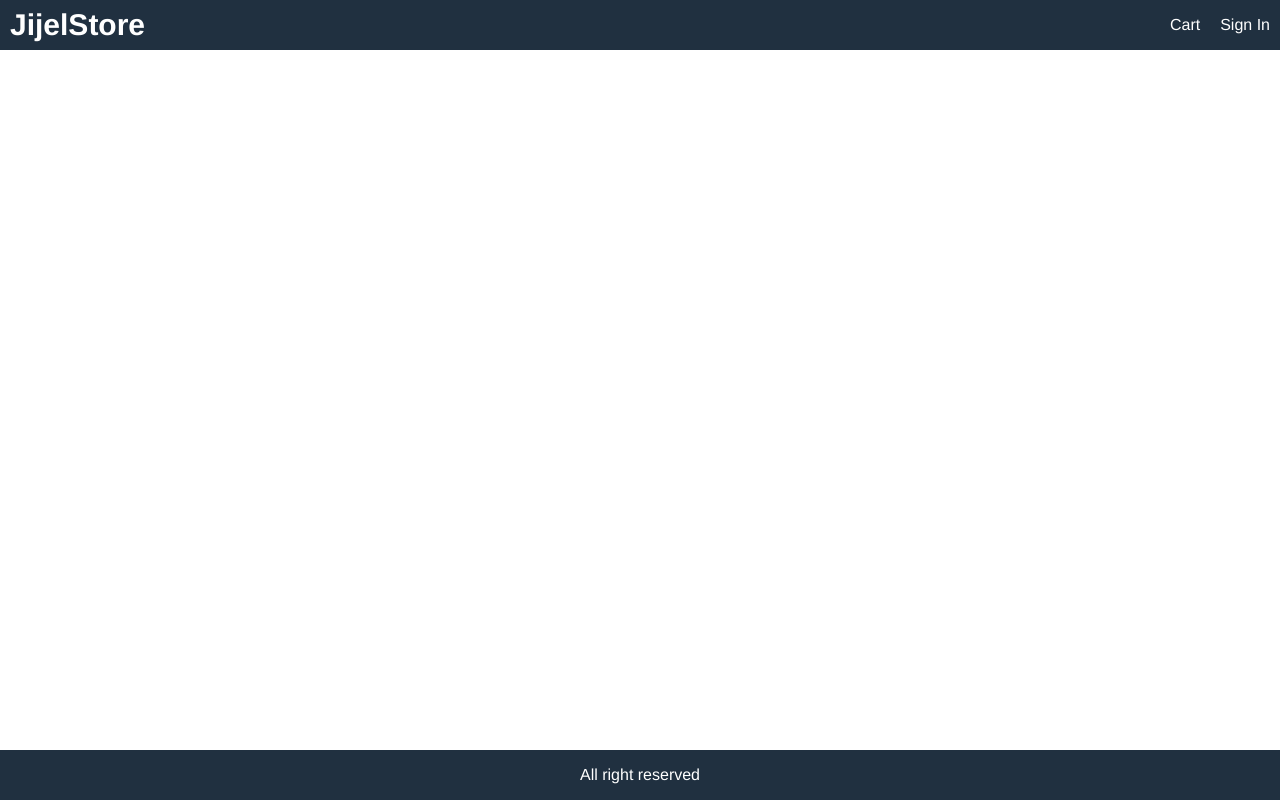
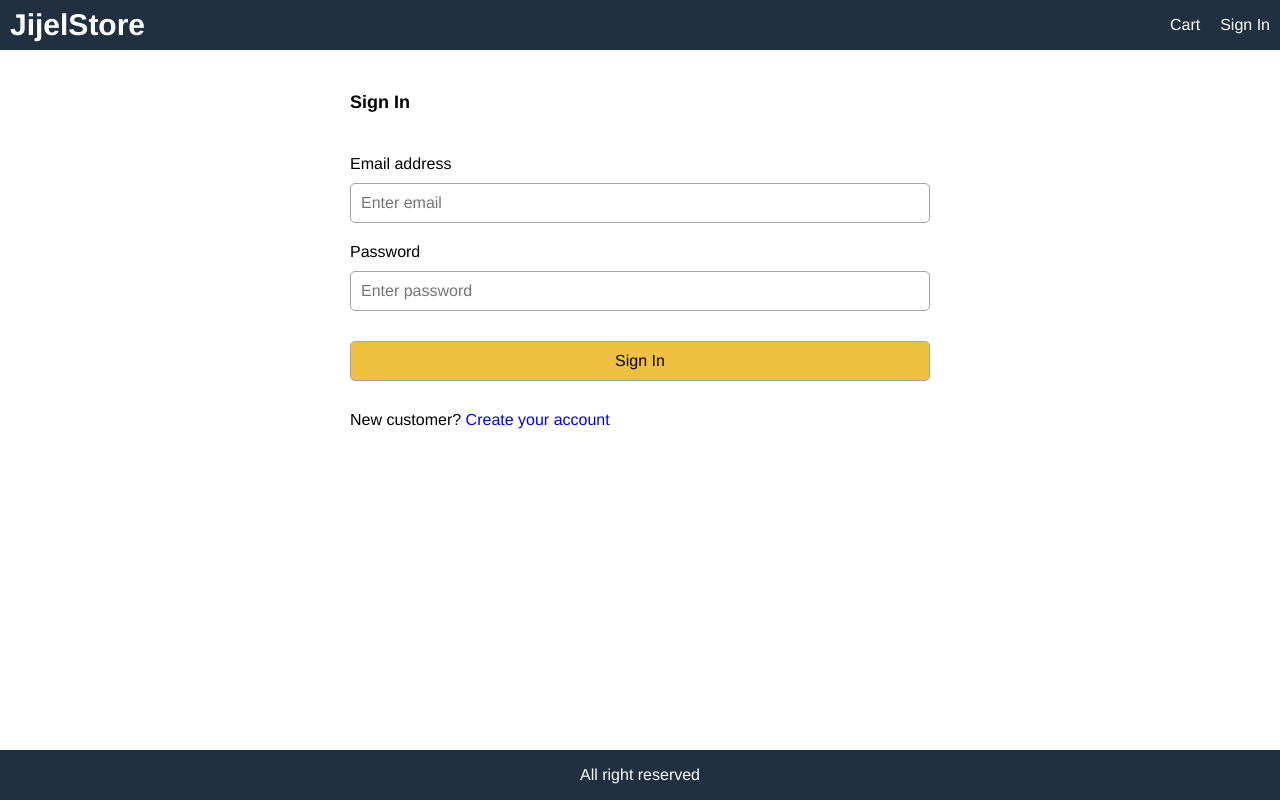
Before and after one commit to harounach/jijelstore, a React (Create React App) app in the folder frontend/: page /signin in a window 1280 px wide. Built offline with nearby package versions, Linux system fonts and the light colour scheme.

Commit message:
Design signin page

```diff
--- a/frontend/src/App.js
+++ b/frontend/src/App.js
@@ -3,6 +3,7 @@
 import HomePage from "./pages/HomePage";
 import ProductPage from "./pages/ProductPage";
 import CartPage from "./pages/CartPage";
+import SigninPage from "./pages/SigninPage";
 
 function App() {
   const cart = useSelector((state) => state.cart);
@@ -29,6 +30,7 @@
         <main>
           <Route path="/cart/:id?" component={CartPage}></Route>
           <Route path="/product/:id" component={ProductPage}></Route>
+          <Route path="/signin" component={SigninPage}></Route>
           <Route path="/" component={HomePage} exact></Route>
         </main>
         <footer className="row center">All right reserved</footer>
--- a/frontend/src/index.css
+++ b/frontend/src/index.css
@@ -216,3 +216,18 @@
   color: #a02020;
   background-color: #ffe0e0e0;
 }
+
+/* Form */
+.form {
+  max-width: 60rem;
+  margin: 0 auto;
+}
+.form > div {
+  display: flex;
+  flex-direction: column;
+  margin: 1rem;
+}
+.form label {
+  margin: 1rem 0;
+  display: block;
+}
--- /dev/null
+++ b/frontend/src/pages/SigninPage.js
@@ -0,0 +1,52 @@
+import React, { useState } from "react";
+import { Link } from "react-router-dom";
+
+export default function SigninPage() {
+  const [email, setEmail] = useState("");
+  const [password, setPassword] = useState("");
+  const submitHandler = (e) => {
+    e.preventDefault();
+    // TODO: sign in action
+  };
+  return (
+    <div>
+      <form className="form" onSubmit={submitHandler}>
+        <div>
+          <h1>Sign In</h1>
+        </div>
+        <div>
+          <label htmlFor="email">Email address</label>
+          <input
+            type="email"
+            id="email"
+            placeholder="Enter email"
+            required
+            onChange={(e) => setEmail(e.target.value)}
+          ></input>
+        </div>
+        <div>
+          <label htmlFor="password">Password</label>
+          <input
+            type="password"
+            id="password"
+            placeholder="Enter password"
+            required
+            onChange={(e) => setPassword(e.target.value)}
+          ></input>
+        </div>
+        <div>
+          <label />
+          <button className="primary" type="submit">
+            Sign In
+          </button>
+        </div>
+        <div>
+          <label />
+          <div>
+            New customer? <Link to="/register">Create your account</Link>
+          </div>
+        </div>
+      </form>
+    </div>
+  );
+}
```
